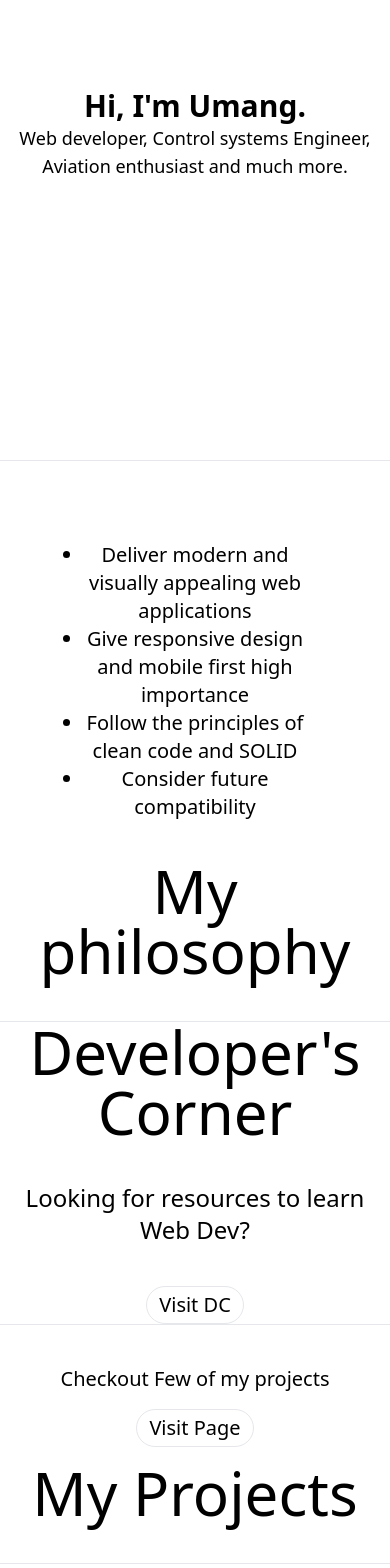
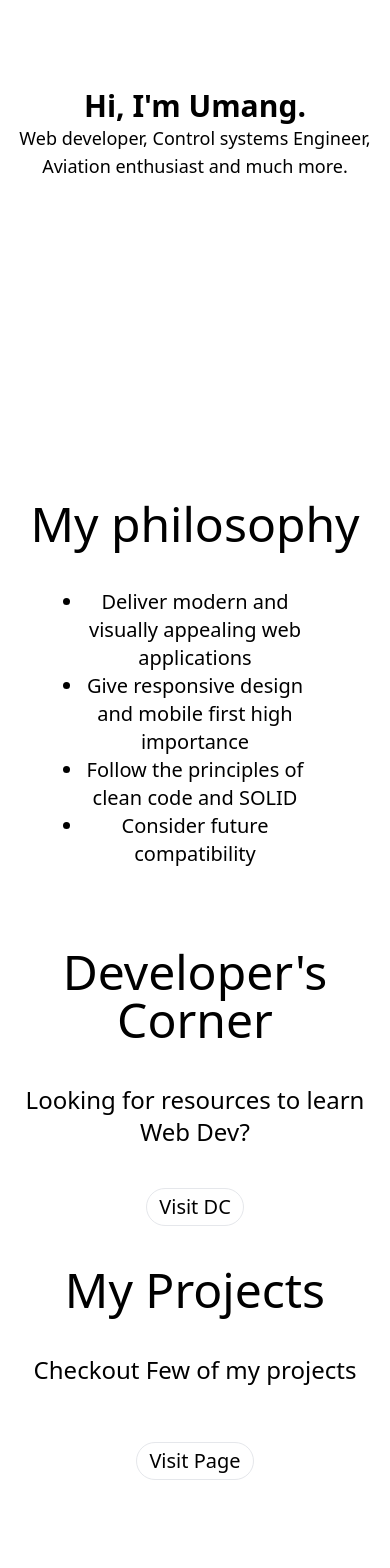
Before and after one commit to umangcodes/portfolio_project, a Vue app: page / in a window 390 px wide. Shown: the part 328-1896 px from the top of the page. Built offline with nearby package versions, Linux system fonts and the light colour scheme.

Commit message:
spacing issues resolved

```diff
--- a/src/components/home/Dc.vue
+++ b/src/components/home/Dc.vue
@@ -1,9 +1,9 @@
 <template>
   <div
-    class="flex flex-col lg:grid lg:grid-cols-2 px-5 lg:h-96 h-auto border-t"
+    class="flex flex-col lg:grid lg:grid-cols-2 px-5 lg:h-96 h-auto lg:border-t"
   >
     <div class="flex lg:col-start-1 lg:row-start-1 justify-center items-center">
-      <p class="text-6xl text-center">Developer's Corner</p>
+      <p class="lg:text-6xl text-5xl text-center">Developer's Corner</p>
     </div>
     <div
       class="flex flex-col justify-center lg:col-start-2 lg:row-start-1 lg:px-16 items-center lg:w-auto mx-auto"
--- a/src/components/home/Philosophy.vue
+++ b/src/components/home/Philosophy.vue
@@ -1,8 +1,13 @@
 <template>
   <div
-    class="flex flex-col lg:grid lg:grid-cols-2 px-5 py-10 lg:h-96 h-auto border-t"
+    class="flex flex-col lg:grid lg:grid-cols-2 px-5 py-10 lg:h-96 h-auto lg:border-t lg:border-b"
   >
-    <div class="flex lg:cols-start-1 px-16 py-10 justify-center items-center">
+    <div class="lg:col-start-2 flex items-center justify-center">
+      <p class="lg:text-6xl text-5xl text-center">My philosophy</p>
+    </div>
+    <div
+      class="flex lg:col-start-1 lg:row-start-1 px-16 py-10 justify-center items-center"
+    >
       <div class="flex flex-col">
         <div class="text-xl font-thin">
           <ul class="flex flex-col text-center lg:list-none list-disc">
@@ -14,9 +19,6 @@
         </div>
       </div>
     </div>
-    <div class="lg:cols-start-2 flex items-center justify-center">
-      <p class="text-6xl text-center">My philosophy</p>
-    </div>
   </div>
 </template>
 
--- a/src/components/home/ProjectsPanel.vue
+++ b/src/components/home/ProjectsPanel.vue
@@ -1,20 +1,21 @@
 <template>
   <div
-    class="flex flex-col lg:grid lg:grid-cols-2 px-5 py-10 lg:h-96 h-auto border-t border-b"
+    class="flex flex-col lg:grid lg:grid-cols-2 px-5 py-10 lg:h-96 h-auto lg:border-t lg:border-b"
   >
+    <div class="flex lg:col-start-2 items-center justify-center">
+      <p class="lg:text-6xl text-5xl text-center">My Projects</p>
+    </div>
     <div
-      class="flex flex-col lg:col-start-1 items-center justify-center text-xl"
+      class="flex flex-col lg:col-start-1 lg:row-start-1 items-center justify-center text-xl mx-auto"
     >
-      Checkout Few of my projects
+      <p class="text-2xl text-center py-10">Checkout Few of my projects</p>
+
       <button
         class="border rounded-full hover:shadow-lg px-3 py-1 my-4"
         :onClick="goToProjects"
       >
         Visit Page
       </button>
-    </div>
-    <div class="flex lg:col-start-2 items-center justify-center text-6xl">
-      My Projects
     </div>
   </div>
 </template>
--- a/src/components/home/Updates.vue
+++ b/src/components/home/Updates.vue
@@ -15,7 +15,7 @@
         <p class="text-xl font-bold">Performance Updates</p>
         <ul class="flex flex-col items-center my-2">
           <li class="flex">
-            card mobile optimizations
+            Mobile optimizations
             <!-- <img
               class="h-5 w-5 py-1"
               src="https://cdn-icons.flaticon.com/png/512/368/premium/368633.png?token=exp=1642034554~hmac=8b8d1d3e7c6359307968958edf5ea126"
--- a/src/components/navigation/Footer.vue
+++ b/src/components/navigation/Footer.vue
@@ -26,7 +26,7 @@
       </span>
     </div>
     <div class="flex justify-evenly">
-      <button
+      <!-- <button
         class="text-white text-xl hover:font-semibold"
         :onClick="homeClicked"
       >
@@ -37,7 +37,7 @@
         :onClick="aboutClicked"
       >
         About
-      </button>
+      </button> -->
     </div>
     <div class="flex items-center justify-center my-2">
       <span class="text-lg font-extralight font-sans italic text-white"
```
